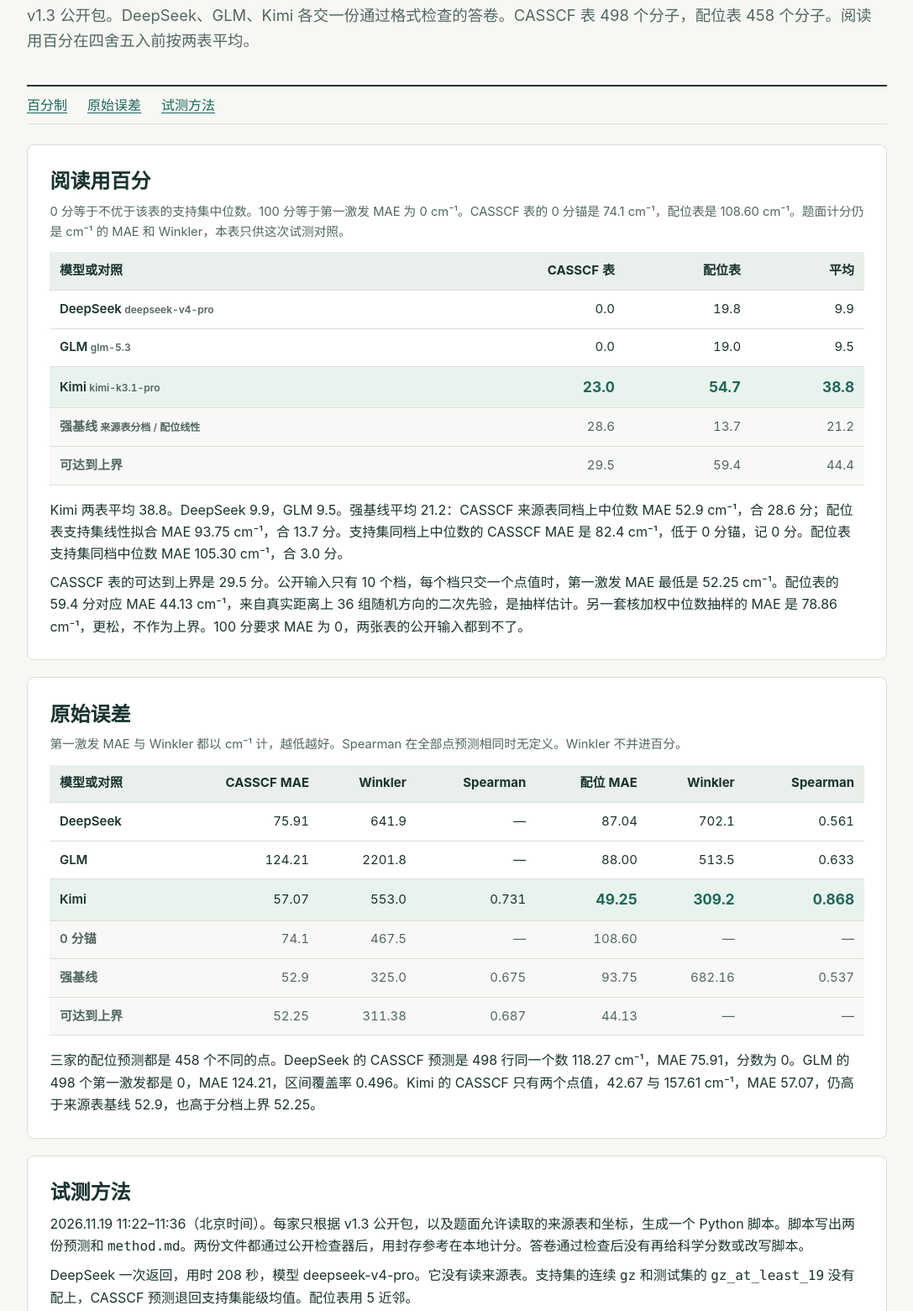
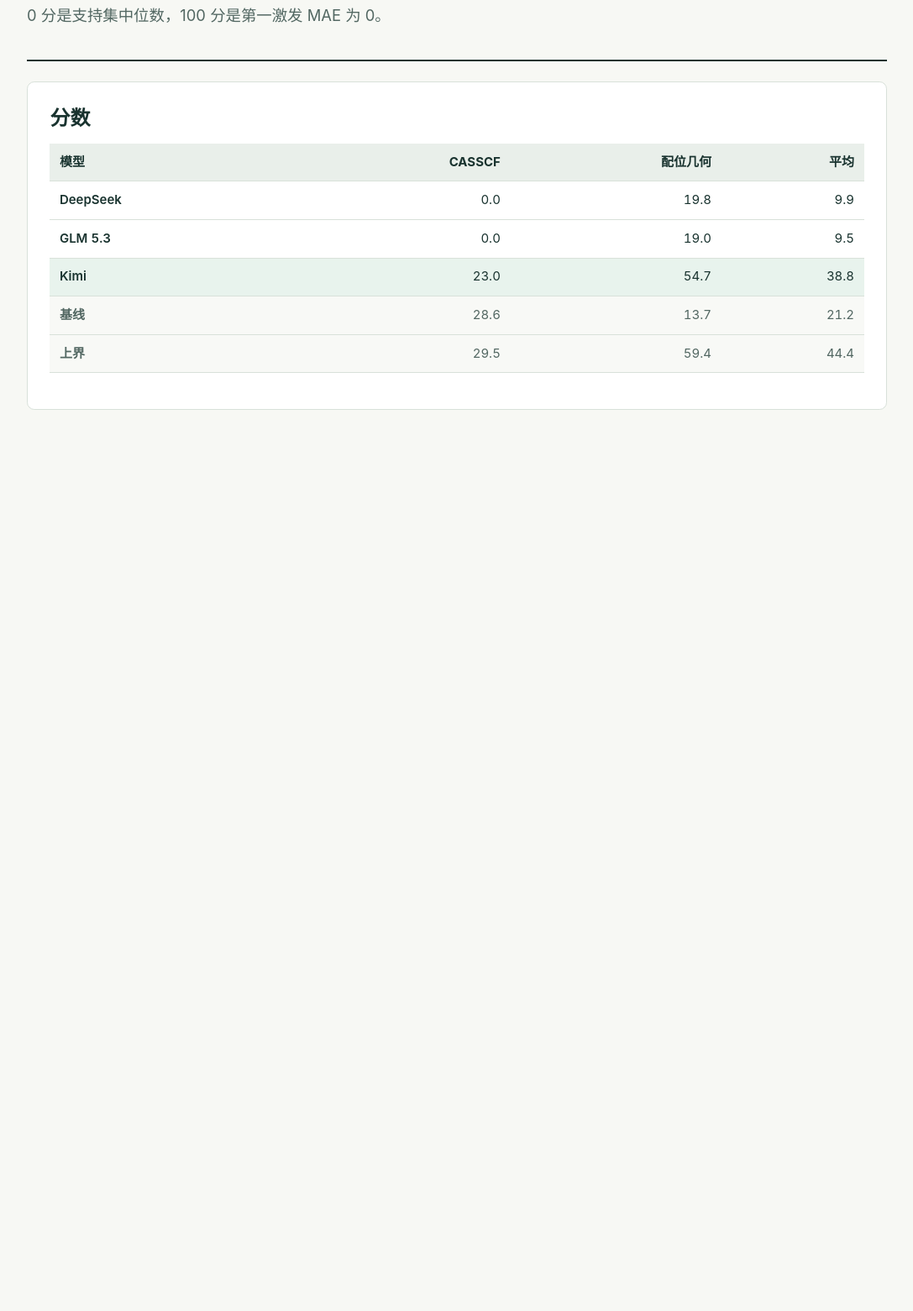
Before and after one commit to sksx085/ai4s-bench-notes, a plain HTML site: page practice/dy-ladder-prediction-results.html in a window 1280 px wide. Shown: the part 236-1797 px from the top of the page at 84% size, without its empty margins (96-1183 px from the left). After the commit the page ends 800 px from the top, so only its background shows below. Drawn offline with Linux system fonts and the light colour scheme.

Commit message:
Show only the v1.3 model scores.
Co-authored-by: Cursor <cursoragent@cursor.com>

```diff
--- a/practice/dy-ladder-prediction-results.html
+++ b/practice/dy-ladder-prediction-results.html
@@ -3,14 +3,12 @@
 <head>
   <meta charset="utf-8">
   <meta name="viewport" content="width=device-width, initial-scale=1">
-  <meta name="description" content="镝配合物能级预测 v1.3 的 DeepSeek、GLM、Kimi 试测。两张表的第一激发 MAE、Winkler，以及 0 到 100 的阅读分数。">
+  <meta name="description" content="镝配合物能级预测 v1.3：DeepSeek、GLM、Kimi 的百分制分数。">
   <title>镝配合物能级预测结果 | 每日出题实践</title>
   <link rel="stylesheet" href="../styles.css">
   <link rel="stylesheet" href="./challenge.css">
   <link rel="stylesheet" href="./nmr-results.css">
   <style>
-    #results h3, #raw h3 { margin-block-start: 1rem; }
-
     @media (max-width: 40rem) {
       .results-page .measure-table { min-width: 0; }
       .results-page .measure-table :is(th, td) {
@@ -18,11 +16,6 @@
         font-size: .8rem;
         white-space: normal;
         overflow-wrap: anywhere;
-      }
-      .results-page .measure-table thead th:nth-child(3) { white-space: nowrap; }
-      .results-page .measure-table th small {
-        display: block;
-        margin-inline-start: 0;
       }
     }
   </style>
@@ -46,73 +39,31 @@
       <a class="page-back" href="./dy-ladder-prediction.html"><span aria-hidden="true">←</span> 返回题面</a>
       <p class="meta"><time datetime="2026-11-19">2026.11.19</time><span>镧系 · v1.3</span></p>
       <h1>镝配合物能级预测结果</h1>
-      <p>v1.3 公开包。DeepSeek、GLM、Kimi 各交一份通过格式检查的答卷。CASSCF 表 498 个分子，配位表 458 个分子。阅读用百分在四舍五入前按两表平均。</p>
+      <p>0 分是支持集中位数，100 分是第一激发 MAE 为 0。</p>
     </header>
-
-    <nav class="challenge-nav" aria-label="结果页内容">
-      <a href="#results">百分制</a>
-      <a href="#raw">原始误差</a>
-      <a href="#method">试测方法</a>
-    </nav>
 
     <article class="topic-content result-content">
       <section class="topic-section result-card" id="results" aria-labelledby="results-heading">
-        <h2 id="results-heading">阅读用百分</h2>
-        <p class="result-note">0 分等于不优于该表的支持集中位数。100 分等于第一激发 MAE 为 0 cm⁻¹。CASSCF 表的 0 分锚是 74.1 cm⁻¹，配位表是 108.60 cm⁻¹。题面计分仍是 cm⁻¹ 的 MAE 和 Winkler，本表只供这次试测对照。</p>
-        <div class="table-scroll result-scroll" tabindex="0" role="region" aria-label="三家模型与基线的百分制">
+        <h2 id="results-heading">分数</h2>
+        <div class="table-scroll result-scroll" tabindex="0" role="region" aria-label="三家模型的百分制分数">
           <table class="measure-table">
             <thead>
-              <tr><th scope="col">模型或对照</th><th scope="col">CASSCF 表</th><th scope="col">配位表</th><th scope="col">平均</th></tr>
+              <tr>
+                <th scope="col">模型</th>
+                <th scope="col">CASSCF</th>
+                <th scope="col">配位几何</th>
+                <th scope="col">平均</th>
+              </tr>
             </thead>
             <tbody>
-              <tr><th scope="row">DeepSeek<small>deepseek-v4-pro</small></th><td>0.0</td><td>19.8</td><td>9.9</td></tr>
-              <tr><th scope="row">GLM<small>glm-5.3</small></th><td>0.0</td><td>19.0</td><td>9.5</td></tr>
-              <tr class="best"><th scope="row">Kimi<small>kimi-k3.1-pro</small></th><td><strong>23.0</strong></td><td><strong>54.7</strong></td><td><strong>38.8</strong></td></tr>
-              <tr class="baseline"><th scope="row">强基线<small>来源表分档 / 配位线性</small></th><td>28.6</td><td>13.7</td><td>21.2</td></tr>
-              <tr class="baseline"><th scope="row">可达到上界</th><td>29.5</td><td>59.4</td><td>44.4</td></tr>
+              <tr><th scope="row">DeepSeek</th><td>0.0</td><td>19.8</td><td>9.9</td></tr>
+              <tr><th scope="row">GLM 5.3</th><td>0.0</td><td>19.0</td><td>9.5</td></tr>
+              <tr class="best"><th scope="row">Kimi</th><td>23.0</td><td>54.7</td><td>38.8</td></tr>
+              <tr class="baseline"><th scope="row">基线</th><td>28.6</td><td>13.7</td><td>21.2</td></tr>
+              <tr class="baseline"><th scope="row">上界</th><td>29.5</td><td>59.4</td><td>44.4</td></tr>
             </tbody>
           </table>
         </div>
-        <p>Kimi 两表平均 38.8。DeepSeek 9.9，GLM 9.5。强基线平均 21.2：CASSCF 来源表同档上中位数 MAE 52.9 cm⁻¹，合 28.6 分；配位表支持集线性拟合 MAE 93.75 cm⁻¹，合 13.7 分。支持集同档上中位数的 CASSCF MAE 是 82.4 cm⁻¹，低于 0 分锚，记 0 分。配位表支持集同档中位数 MAE 105.30 cm⁻¹，合 3.0 分。</p>
-        <p>CASSCF 表的可达到上界是 29.5 分。公开输入只有 10 个档，每个档只交一个点值时，第一激发 MAE 最低是 52.25 cm⁻¹。配位表的 59.4 分对应 MAE 44.13 cm⁻¹，来自真实距离上 36 组随机方向的二次先验，是抽样估计。另一套核加权中位数抽样的 MAE 是 78.86 cm⁻¹，更松，不作为上界。100 分要求 MAE 为 0，两张表的公开输入都到不了。</p>
-      </section>
-
-      <section class="topic-section result-card" id="raw" aria-labelledby="raw-heading">
-        <h2 id="raw-heading">原始误差</h2>
-        <p class="result-note">第一激发 MAE 与 Winkler 都以 cm⁻¹ 计，越低越好。Spearman 在全部点预测相同时无定义。Winkler 不并进百分。</p>
-        <div class="table-scroll result-scroll" tabindex="0" role="region" aria-label="第一激发 MAE、Winkler 与 Spearman">
-          <table class="measure-table">
-            <thead>
-              <tr>
-                <th scope="col">模型或对照</th>
-                <th scope="col">CASSCF MAE</th>
-                <th scope="col">Winkler</th>
-                <th scope="col">Spearman</th>
-                <th scope="col">配位 MAE</th>
-                <th scope="col">Winkler</th>
-                <th scope="col">Spearman</th>
-              </tr>
-            </thead>
-            <tbody>
-              <tr><th scope="row">DeepSeek</th><td>75.91</td><td>641.9</td><td>—</td><td>87.04</td><td>702.1</td><td>0.561</td></tr>
-              <tr><th scope="row">GLM</th><td>124.21</td><td>2201.8</td><td>—</td><td>88.00</td><td>513.5</td><td>0.633</td></tr>
-              <tr class="best"><th scope="row">Kimi</th><td>57.07</td><td>553.0</td><td>0.731</td><td><strong>49.25</strong></td><td><strong>309.2</strong></td><td><strong>0.868</strong></td></tr>
-              <tr class="baseline"><th scope="row">0 分锚</th><td>74.1</td><td>467.5</td><td>—</td><td>108.60</td><td>—</td><td>—</td></tr>
-              <tr class="baseline"><th scope="row">强基线</th><td>52.9</td><td>325.0</td><td>0.675</td><td>93.75</td><td>682.16</td><td>0.537</td></tr>
-              <tr class="baseline"><th scope="row">可达到上界</th><td>52.25</td><td>311.38</td><td>0.687</td><td>44.13</td><td>—</td><td>—</td></tr>
-            </tbody>
-          </table>
-        </div>
-        <p>三家的配位预测都是 458 个不同的点。DeepSeek 的 CASSCF 预测是 498 行同一个数 118.27 cm⁻¹，MAE 75.91，分数为 0。GLM 的 498 个第一激发都是 0，MAE 124.21，区间覆盖率 0.496。Kimi 的 CASSCF 只有两个点值，42.67 与 157.61 cm⁻¹，MAE 57.07，仍高于来源表基线 52.9，也高于分档上界 52.25。</p>
-      </section>
-
-      <section class="topic-section result-card" id="method" aria-labelledby="method-heading">
-        <h2 id="method-heading">试测方法</h2>
-        <p>2026.11.19 11:22–11:36（北京时间）。每家只根据 v1.3 公开包，以及题面允许读取的来源表和坐标，生成一个 Python 脚本。脚本写出两份预测和 <code>method.md</code>。两份文件都通过公开检查器后，用封存参考在本地计分。答卷通过检查后没有再给科学分数或改写脚本。</p>
-        <p>DeepSeek 一次返回，用时 208 秒，模型 deepseek-v4-pro。它没有读来源表。支持集的连续 <code>gz</code> 和测试集的 <code>gz_at_least_19</code> 没有配上，CASSCF 预测退回支持集能级均值。配位表用 5 近邻。</p>
-        <p>Kimi 第一次读取超过 300 秒，第二次在 234 秒返回，模型 kimi-k3.1-pro。它读了来源表，并把文本档名 <code>family_bin</code> 当成数字，498 行只按 <code>gz ≥ 19</code> 分成两档。配位表是按留一误差选过的岭回归。</p>
-        <p>GLM 前两次读取超过 300 秒，第三次在 202 秒返回，模型 glm-5.3。它读了来源表。列名里的 <code>cm1</code> 被当成序号，恒为 0 的基态列 <code>kd_cm1_0</code> 写进了第一激发。配位表是带对数径向特征的岭回归。</p>
-        <p>这次结果是三个模型在 v1.3 两张表上的单次脚本试测。<a href="./dy-ladder-prediction.html#scoring">题面评分规则</a>仍按分子等权的 cm⁻¹ 指标计算。</p>
       </section>
     </article>
   </main>
```
Also changed, not shown: practice/dy-ladder-prediction.html (+2 -2 lines), practice/index.html (+1 -1 lines).
